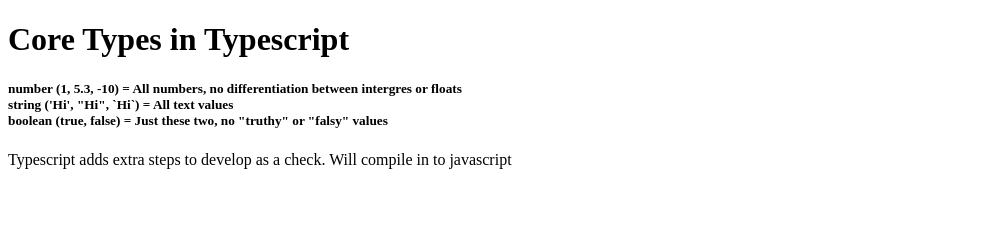
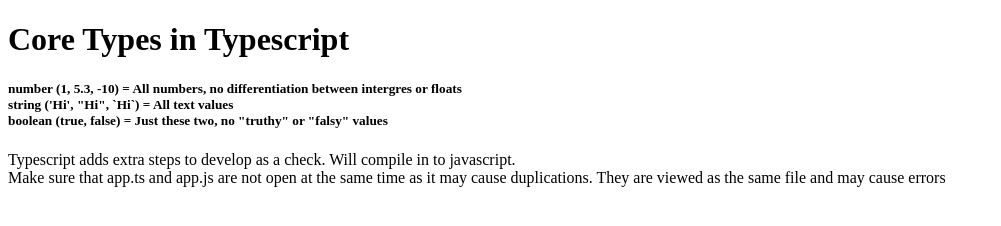
Before and after one commit to UnAngelLily/typescriptpractice, a website: page understandingts/index.html in a window 1280 px wide. Shown: the whole page, without its empty margins (0-1001 px from the left). Drawn offline with Linux system fonts and the light colour scheme.

Commit message:
added text in body in regards to app.ts and app.js

```diff
--- a/understandingts/index.html
+++ b/understandingts/index.html
@@ -15,9 +15,10 @@
             <h5>
                 number (1, 5.3, -10) = All numbers, no differentiation between intergres or floats<br/>
                 string ('Hi', "Hi", `Hi`) = All text values<br/>
-                boolean (true, false) = Just these two, no "truthy" or "falsy" values</br>
+                boolean (true, false) = Just these two, no "truthy" or "falsy" values<br/>
             </h5>
-        Typescript adds extra steps to develop as a check. Will compile in to javascript
+        Typescript adds extra steps to develop as a check. Will compile in to javascript.<br/>
+        Make sure that app.ts and app.js are not open at the same time as it may cause duplications. They are viewed as the same file and may cause errors
     </p>
 </body>
 </html>
```
